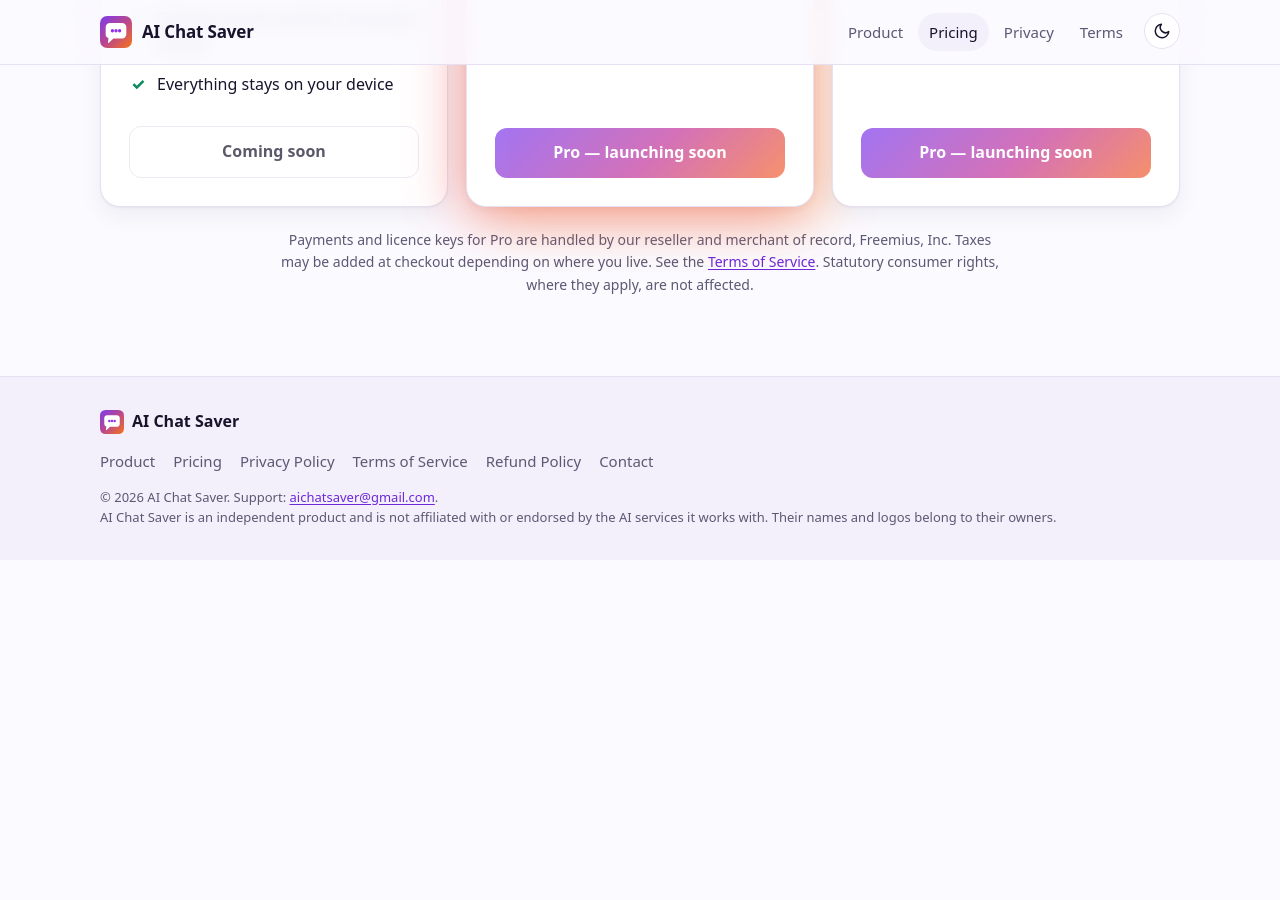
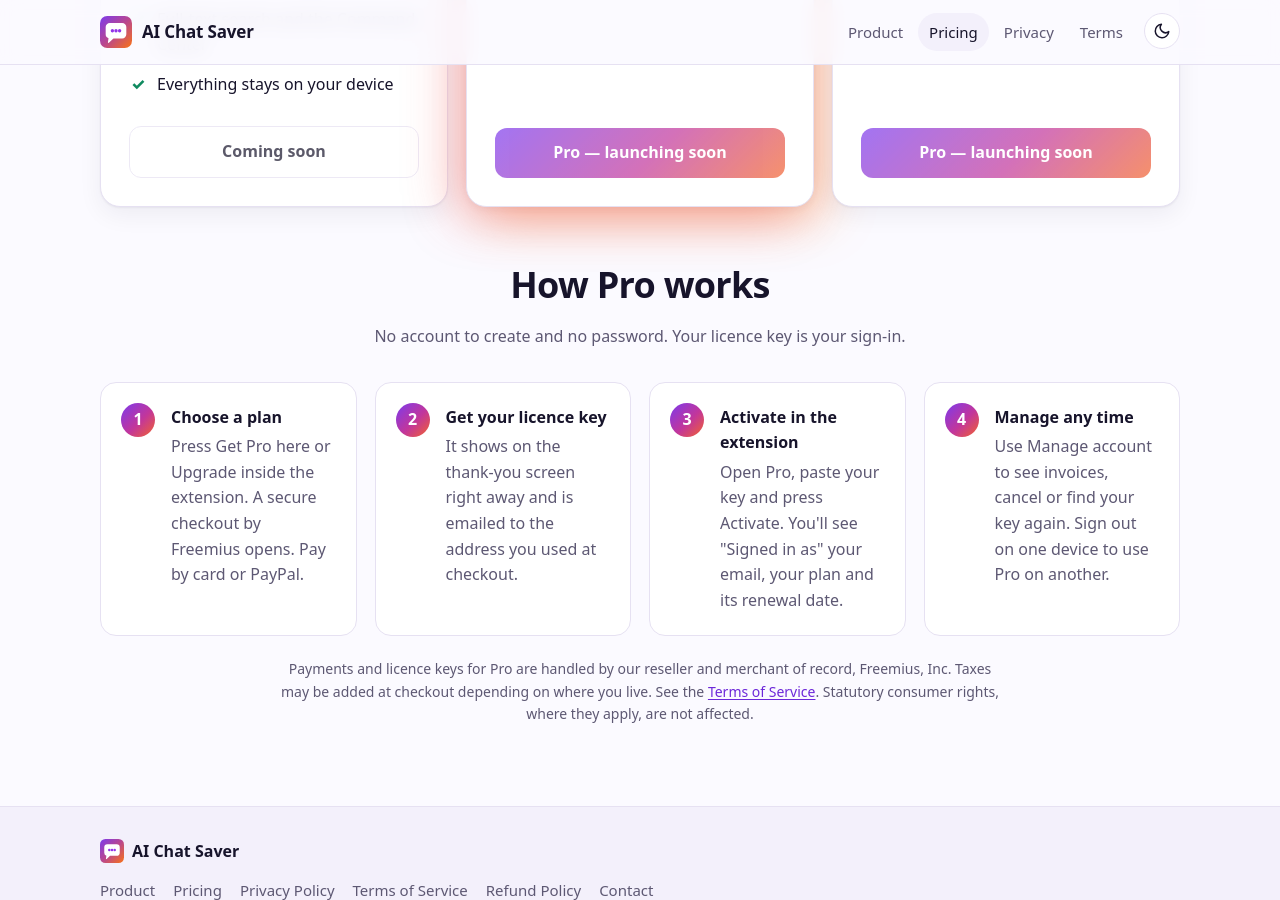
Before and after one commit to aichatsaver/aichatsaver.github.io, a Jekyll site: the page built from pricing.html, in a window 1280 px wide and 900 px high, scrolled down 810 px. Built offline with Jekyll 4.4.1, drawn with Linux system fonts in a browser that asks for light colours; before the commit the page ends 1370 px from its top, so only the background shows below that.

Commit message:
Pricing: How Pro works (licence key sign-in)

```diff
--- a/pricing.html
+++ b/pricing.html
@@ -55,6 +55,14 @@ description: AI Chat Saver pricing — a Free plan and a Pro plan, monthly or ye
 
     </div>
 
+    <div class="section-head" id="how-pro" style="margin-top:56px"><h2>How Pro works</h2><p>No account to create and no password. Your licence key is your sign-in.</p></div>
+    <ol class="steps">
+      <li><strong>Choose a plan</strong><span>Press Get Pro here or Upgrade inside the extension. A secure checkout by Freemius opens. Pay by card or PayPal.</span></li>
+      <li><strong>Get your licence key</strong><span>It shows on the thank-you screen right away and is emailed to the address you used at checkout.</span></li>
+      <li><strong>Activate in the extension</strong><span>Open Pro, paste your key and press Activate. You'll see "Signed in as" your email, your plan and its renewal date.</span></li>
+      <li><strong>Manage any time</strong><span>Use Manage account to see invoices, cancel or find your key again. Sign out on one device to use Pro on another.</span></li>
+    </ol>
+
     <p class="fine">Payments and licence keys for Pro are handled by our reseller and merchant of record, Freemius, Inc. Taxes may be added at checkout depending on where you live. See the <a href="{{ '/terms.html' | relative_url }}">Terms of Service</a>. Statutory consumer rights, where they apply, are not affected.</p>
   </div>
 </section>
```
